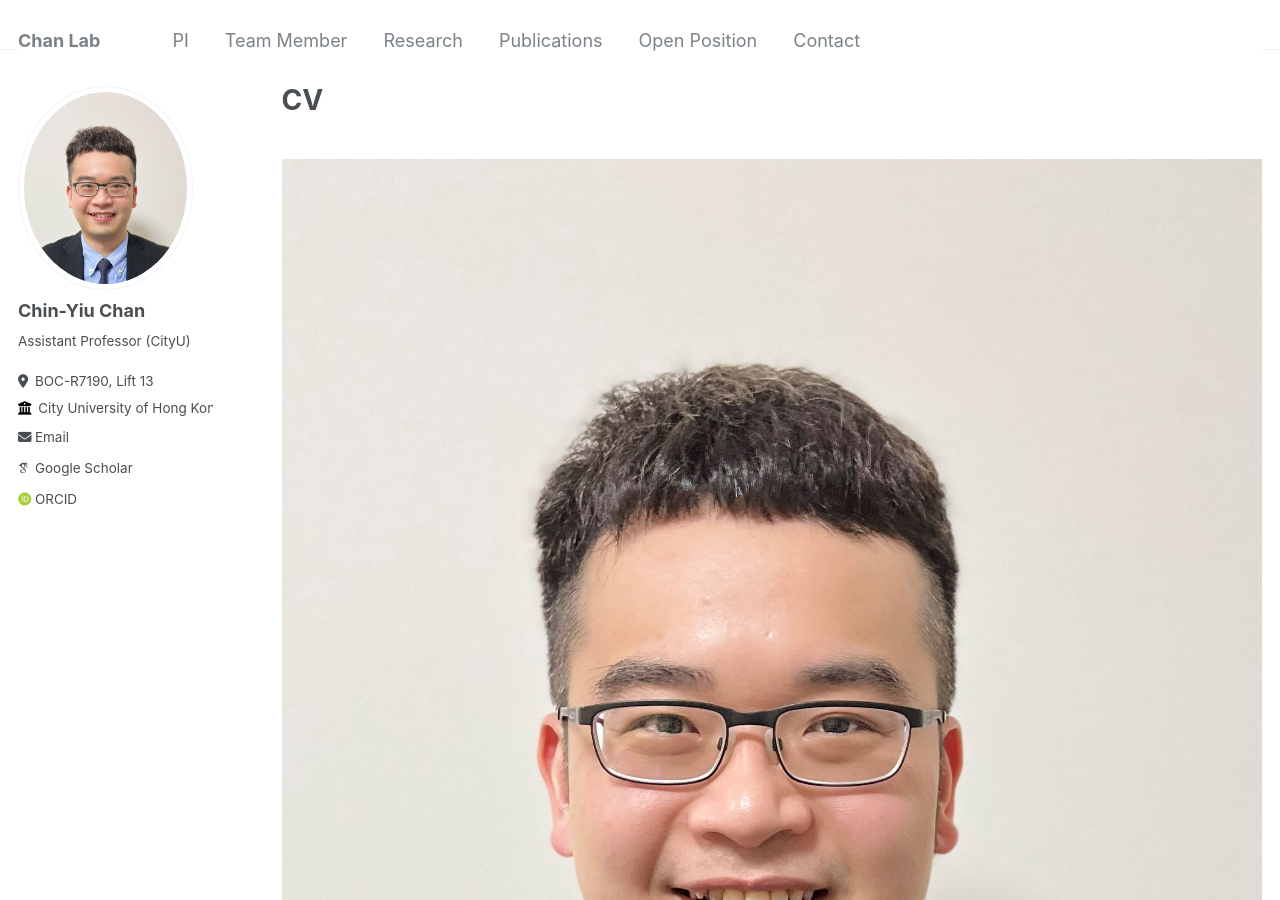
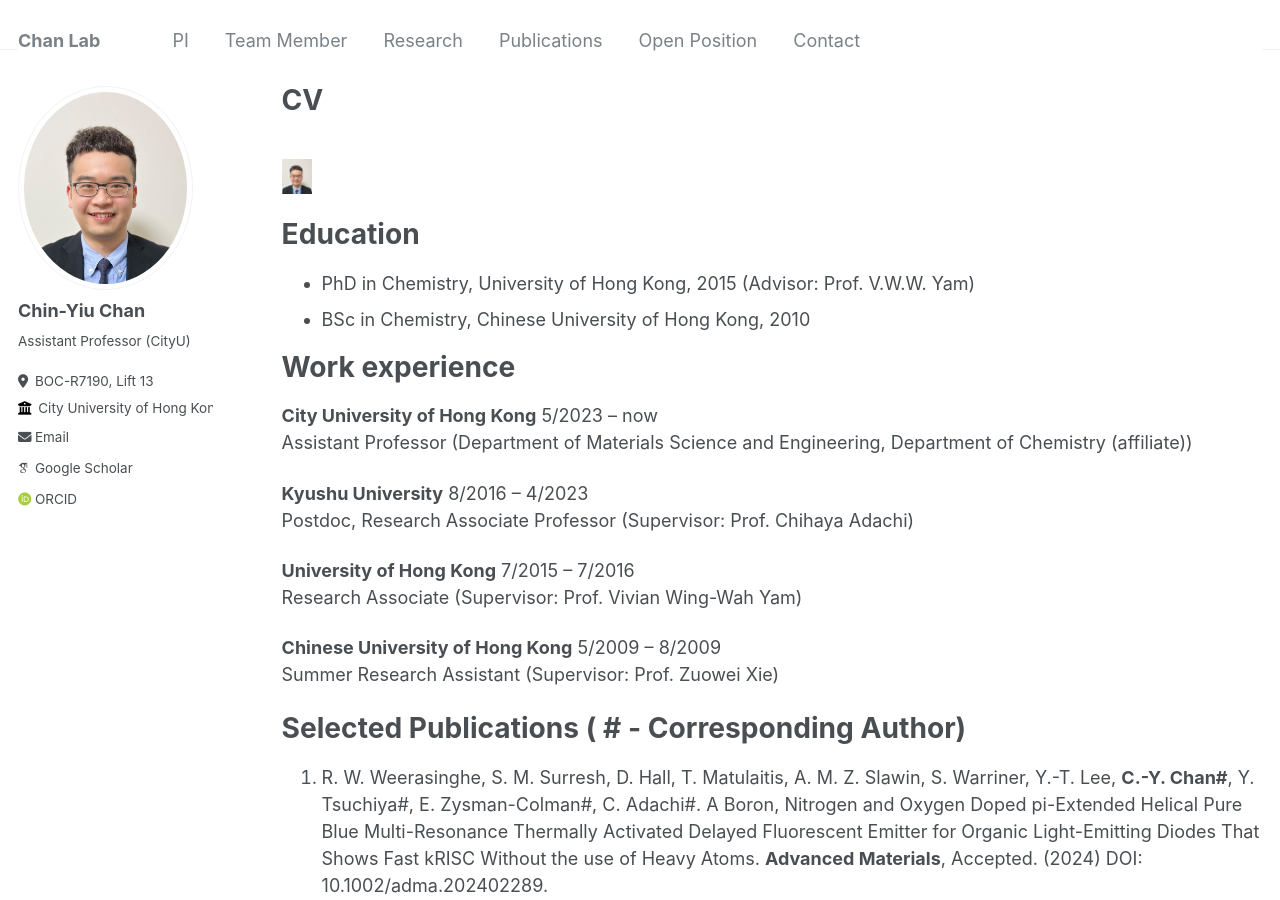
Before and after one commit to cychan-chem/chinychan.github.io, a Jekyll site: the page built from _pages/cv.md, in a window 1280 px wide and 900 px high. Built offline with Jekyll 4.4.1, drawn with Linux system fonts in a browser that asks for light colours; some web fonts are replaced.

Commit message:
Update cv.md

```diff
--- a/_pages/cv.md
+++ b/_pages/cv.md
@@ -9,7 +9,7 @@ redirect_from:
 
 {% include base_path %}
 
-<br/> <img src='/images/Photo_CHAN Chin-Yiu.jpg'>
+<br/> <img src='/images/Photo_CHAN Chin-Yiu.jpg' width="30" height="30">
 
 Education
 ======
```
